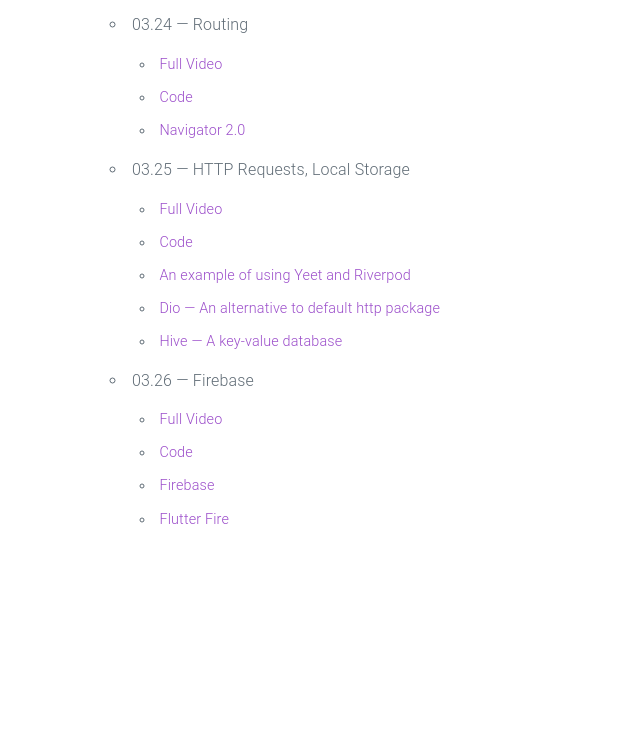
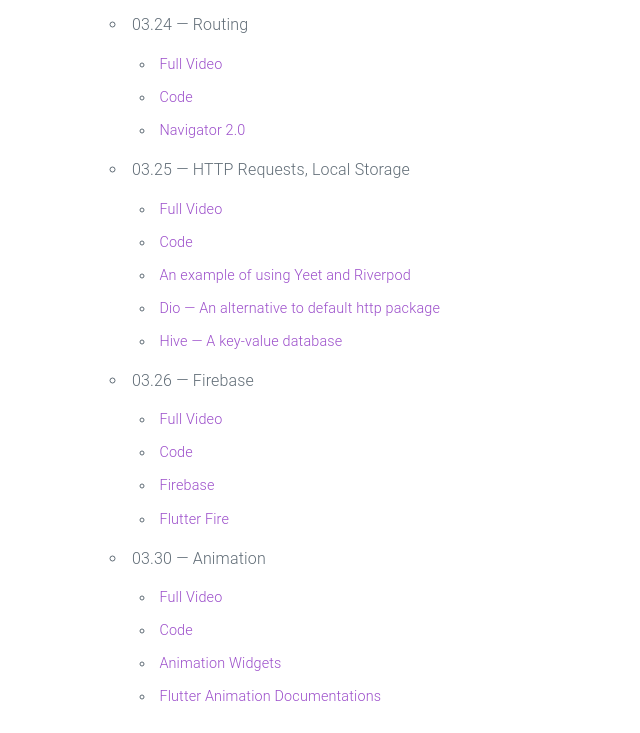
Before and after one commit to HosseinYousefi/2021-CS208, a plain HTML site: page index.html in a window 1280 px wide. Shown: the part 1516-2249 px from the top of the page, without its empty margins (10-650 px from the left). Before the commit the page ends 2072 px from the top, so only its background shows below. Drawn offline with nearby package versions, Linux system fonts and the light colour scheme.

Commit message:
animation

```diff
--- a/index.html
+++ b/index.html
@@ -285,6 +285,31 @@
               </li>
             </ul>
           </li>
+          <li>
+            03.30 &mdash; Animation
+            <ul>
+              <li>
+                <a href="https://drive.google.com/file/d/1kbE6QS693zmPzSU7UTMu0wb-Vm8jUk91/view?usp=sharing">
+                  Full Video
+                </a>
+              </li>
+              <li>
+                <a href="https://github.com/HosseinYousefi/hs-app/tree/4a5bf99cc4722e2bd9a2d6201857fd8e1617fb71">
+                  Code
+                </a>
+              </li>
+              <li>
+                <a href="https://flutter.dev/docs/development/ui/widgets/animation">
+                  Animation Widgets
+                </a>
+              </li>
+              <li>
+                <a href="https://flutter.dev/docs/development/ui/animations">
+                  Flutter Animation Documentations
+                </a>
+              </li>
+            </ul>
+          </li>
         </ul>
       </section>
     </main>
```
